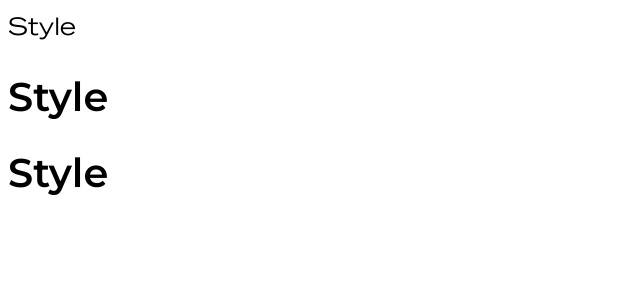
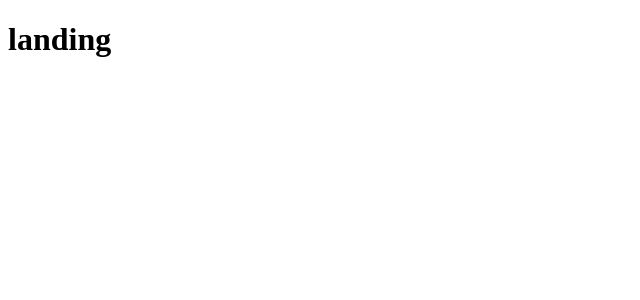
Before and after one commit to safaroww/final_project, a React (Create React App) app: page / in a window 1280 px wide. Shown: the top 300 px of the page, without its empty margins (0-640 px from the left). Built offline with nearby package versions, Linux system fonts and the light colour scheme.

Commit message:
common folders created

```diff
--- a/src/App.tsx
+++ b/src/App.tsx
@@ -1,11 +1,11 @@
 import React from 'react';
 import './App.scss';
-import { Style } from './Styles/Style';
+import { Landing } from './pages/Landing/Landing';
 
 function App() {
   return (
    <>
-    <Style />
+    <Landing />
    </>
   );
 }
--- a/src/Styles/Style.tsx
+++ /dev/null
@@ -1,12 +0,0 @@
-import React from 'react'
-
-export const Style = () => {
-  return (
-    <div >
-
-        <h1 className='main-font font-24 bugFilled-false'>Style</h1>
-        <h1 className='second-font font-semibold font-40 '>Style</h1>
-        <h1 className='second-font font-semibold font-40 '>Style</h1>
-    </div>
-  )
-}
--- a/src/Styles/_style.scss
+++ /dev/null
@@ -1,50 +0,0 @@
-/*  ----------  Font Families  ----------   */
-.main-font{
-    font-family: "Trade Gothic LT Std";
-    font-weight: normal;
-}
-.second-font{
-  font-family: 'Montserrat', sans-serif;
-  font-weight: normal;
-}
-
-/*  ----------  Font Family Weights  ----------   */
-.font-semibold{
-    font-weight: 600;
-}
-.font-medium{
-    font-weight: 500;
-}
-.font-bold{
-    font-weight: bold;
-}
-
-/*  ----------  Font Sizes  ----------   */
-
-.font-10{
-    font-size: 10px;
-}
-.font-12{
-    font-size: 12px;
-}
-.font-14{
-    font-size: 14px;
-}
-.font-16{
-    font-size: 16px;
-}
-.font-20{
-    font-size: 20px;
-}
-.font-24{
-    font-size: 24px;
-}
-.font-32{
-    font-size: 32px;
-}
-.font-36{
-    font-size: 36px;
-}
-.font-40{
-    font-size: 40px;
-}
--- a/src/index.scss
+++ b/src/index.scss
@@ -15,6 +15,3 @@
     font-style: normal;
     font-display: swap;
 }
-
-
-@import "./Styles/style.scss";
--- /dev/null
+++ b/src/pages/Landing/Landing.tsx
@@ -0,0 +1,5 @@
+
+
+export const Landing = () => {
+  return <h1>landing</h1>;
+};
```
Also changed, not shown: src/pages/Landing/Landing.scss (added).
